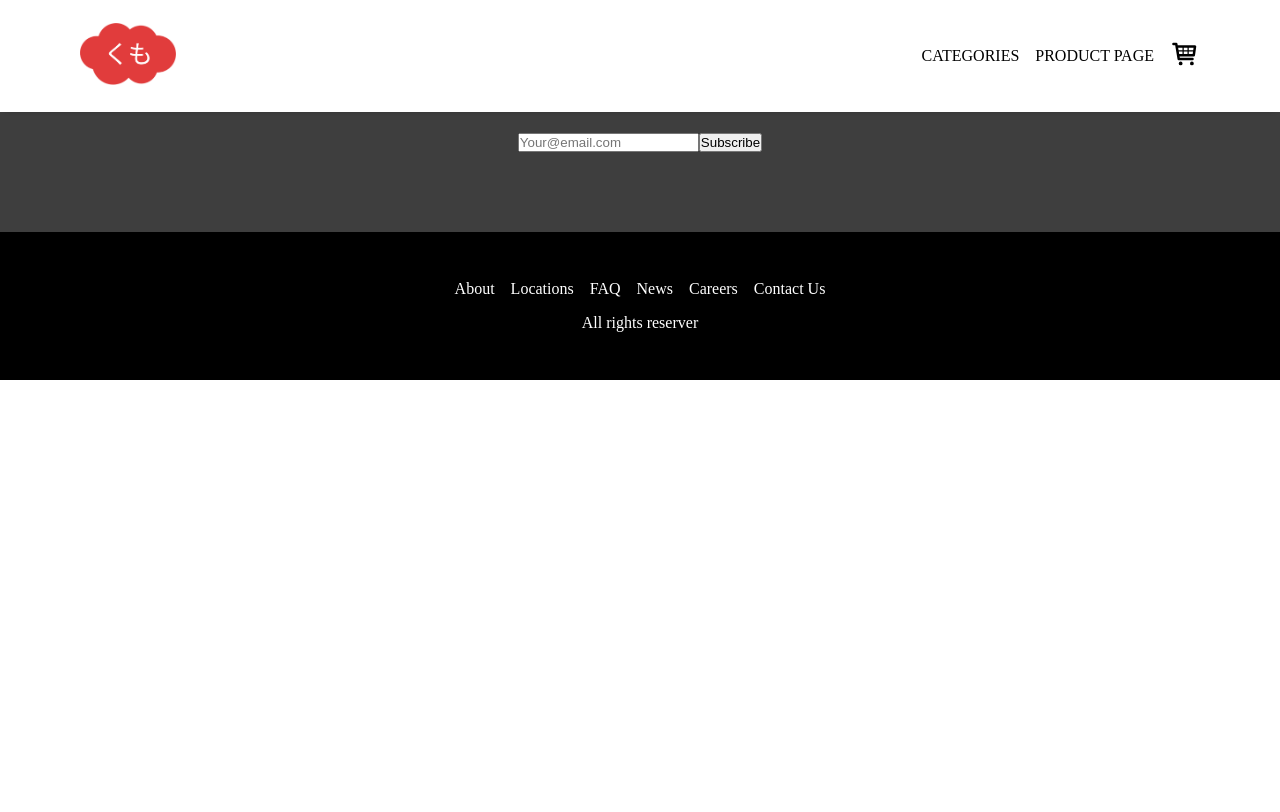
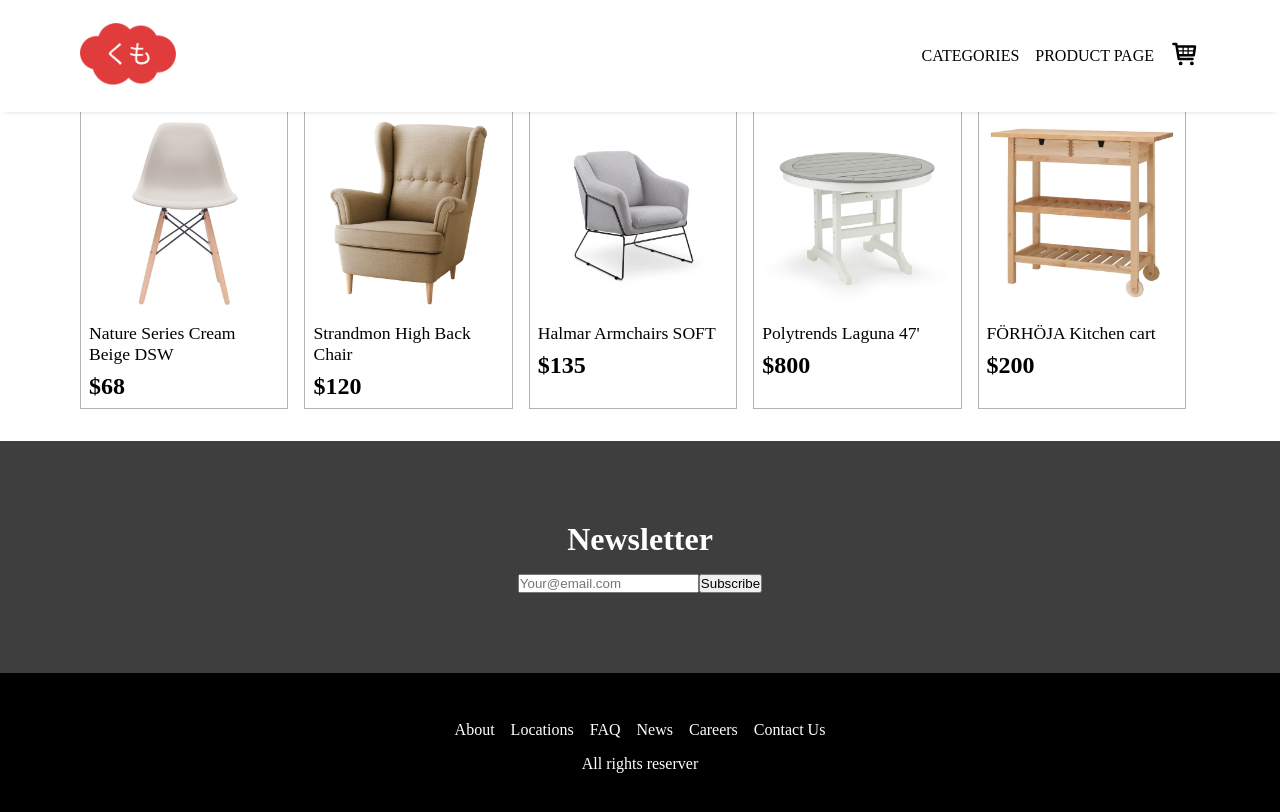
Before and after one commit to OnigiriKing/kumo-market, a React (Create React App) app: page /product in a window 1280 px wide. Shown: the top 812 px of the page. Built offline with nearby package versions, Linux system fonts and the light colour scheme.

Commit message:
Product page created

```diff
--- a/src/App.jsx
+++ b/src/App.jsx
@@ -6,6 +6,7 @@ import HomePage from "./pages/homePage/HomePage";
 import FooterPage from "./pages/footerPage/Footer";
 import DropMenu from "./pages/navBar/DropMenu";
 import Categories from "./pages/categories/Categories";
+import Product from "./pages/productPage/Product";
 
 export default function App() {
 
@@ -24,6 +25,10 @@ export default function App() {
           path="/categories/*"
           element={<Categories cat={category} setCat={setCategory} />}
         />
+        <Route
+          path="/product"
+          element={<Product />}
+        />
       </Routes>
       <FooterPage />
     </div>
--- a/src/pages/navBar/NavBar.jsx
+++ b/src/pages/navBar/NavBar.jsx
@@ -12,7 +12,7 @@ export default function NavBar() {
         </Link>
         <div className="nav-links">
           <Link to="/categories/all">CATEGORIES</Link>
-          <Link>PRODUCT PAGE</Link>
+          <Link to="/product">PRODUCT PAGE</Link>
           <div className="nav-basket">{allSvg(30).basket}</div>
         </div>
       </div>
--- /dev/null
+++ b/src/pages/productPage/Product.jsx
@@ -0,0 +1,13 @@
+import { Route, Router } from "react-router-dom";
+import Trending from "../homePage/components/Trending"
+
+
+export default function Product() {
+
+   return (
+       <div id="product-page">
+       helllo
+        <Trending />
+       </div>
+    );
+}
```
